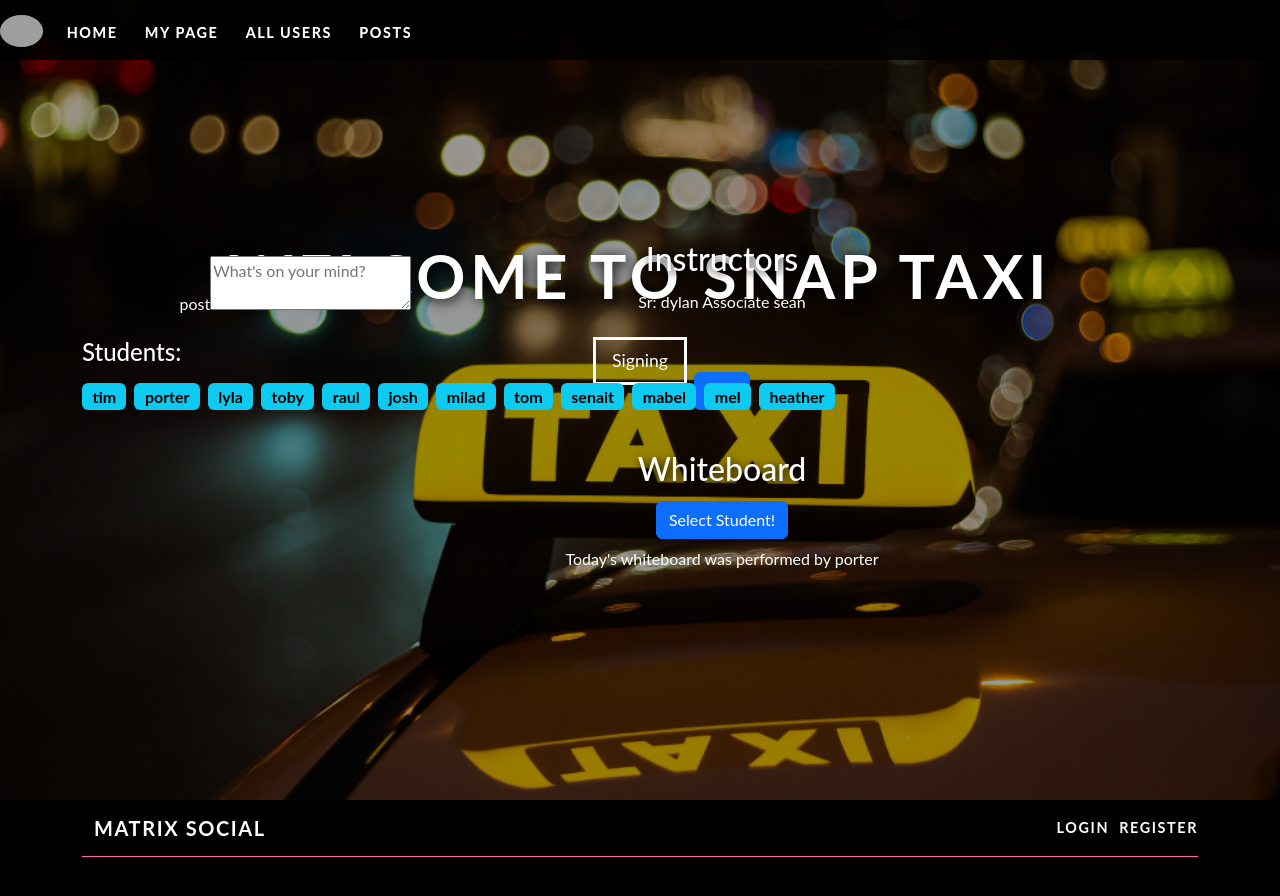
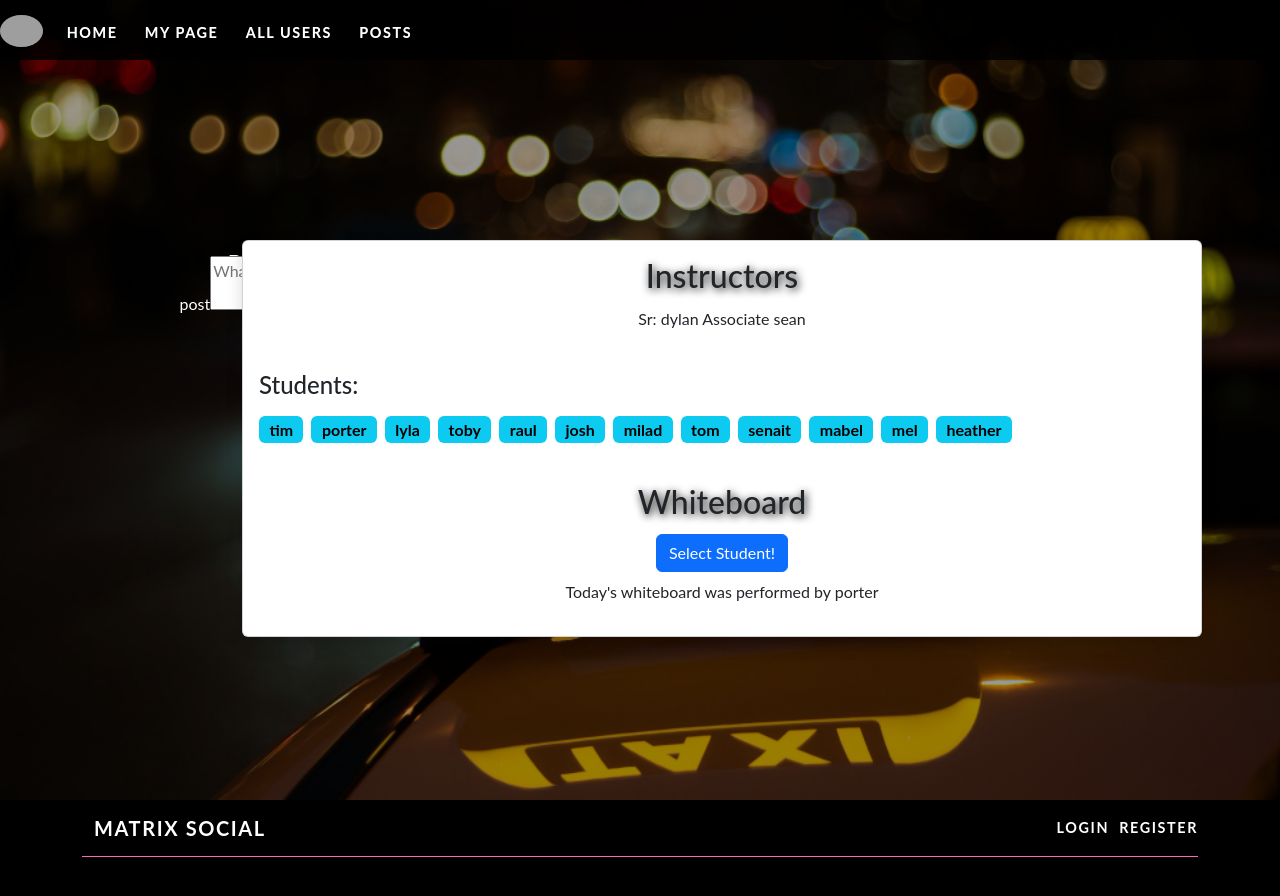
Before and after one commit to Amin-Mashayekhan/Snap-React-App, a React (Vite) app: page / in a window 1280 px wide. Shown: the top 896 px of the page. Built offline with nearby package versions, Linux system fonts and the light colour scheme; grey boxes are pictures that could not be loaded.

Commit message:
Update MatrixPage.tsx

```diff
--- a/src/pages/MatrixPage.tsx
+++ b/src/pages/MatrixPage.tsx
@@ -24,9 +24,11 @@ export default function MatrixPage() {
 
   return (
     <Body sidebar>
-      <Instructors />
-      <Students studentArray={students} />
-      <Whiteboard students={students} />
+<div className="card shadow col-lg-9 col-md-10 col-sm-11 mx-auto">
+        <Instructors />
+        <Students studentArray={students} />
+        <Whiteboard students={students} />
+</div>
     </Body>
   )
 }
```
